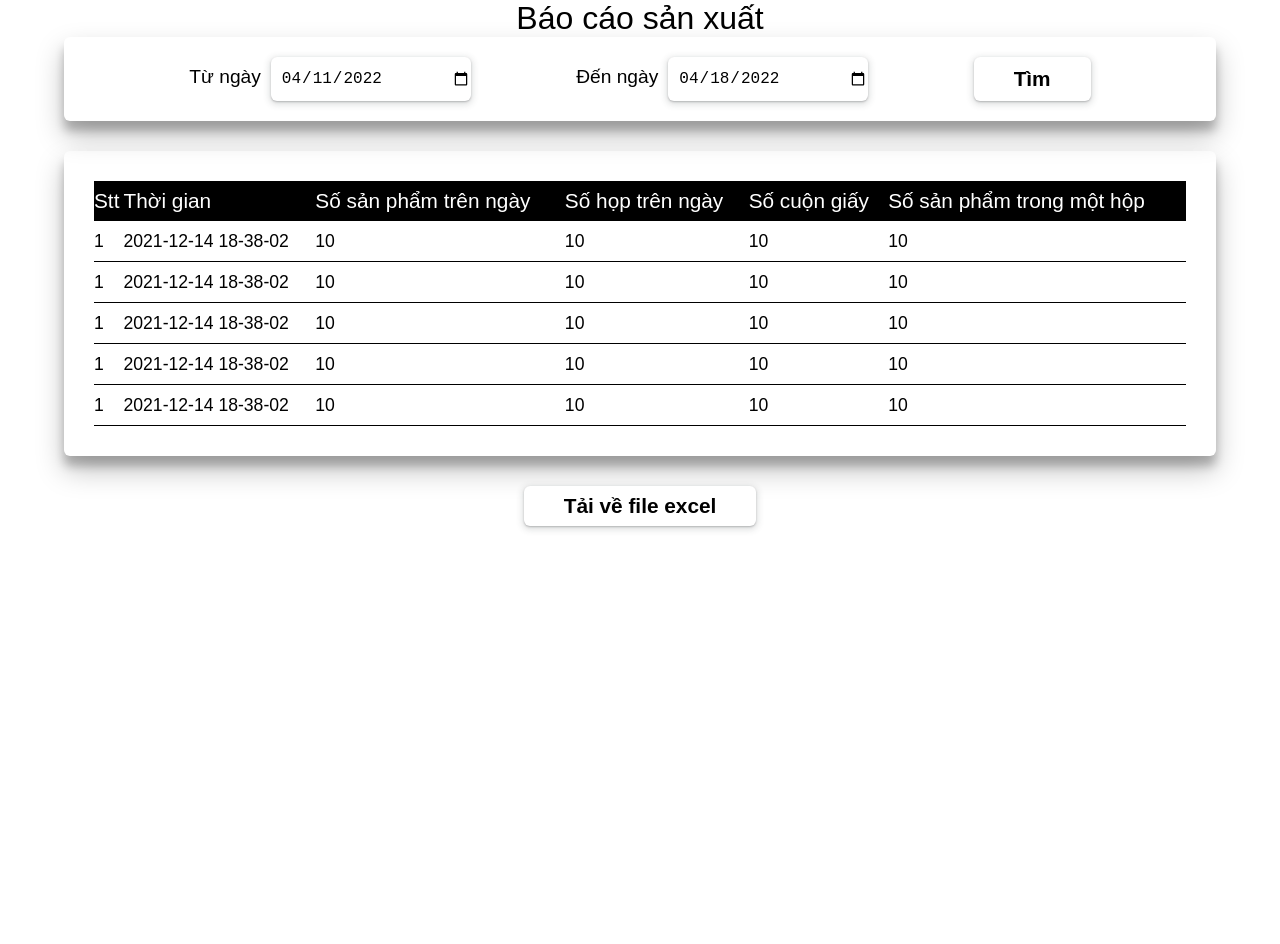
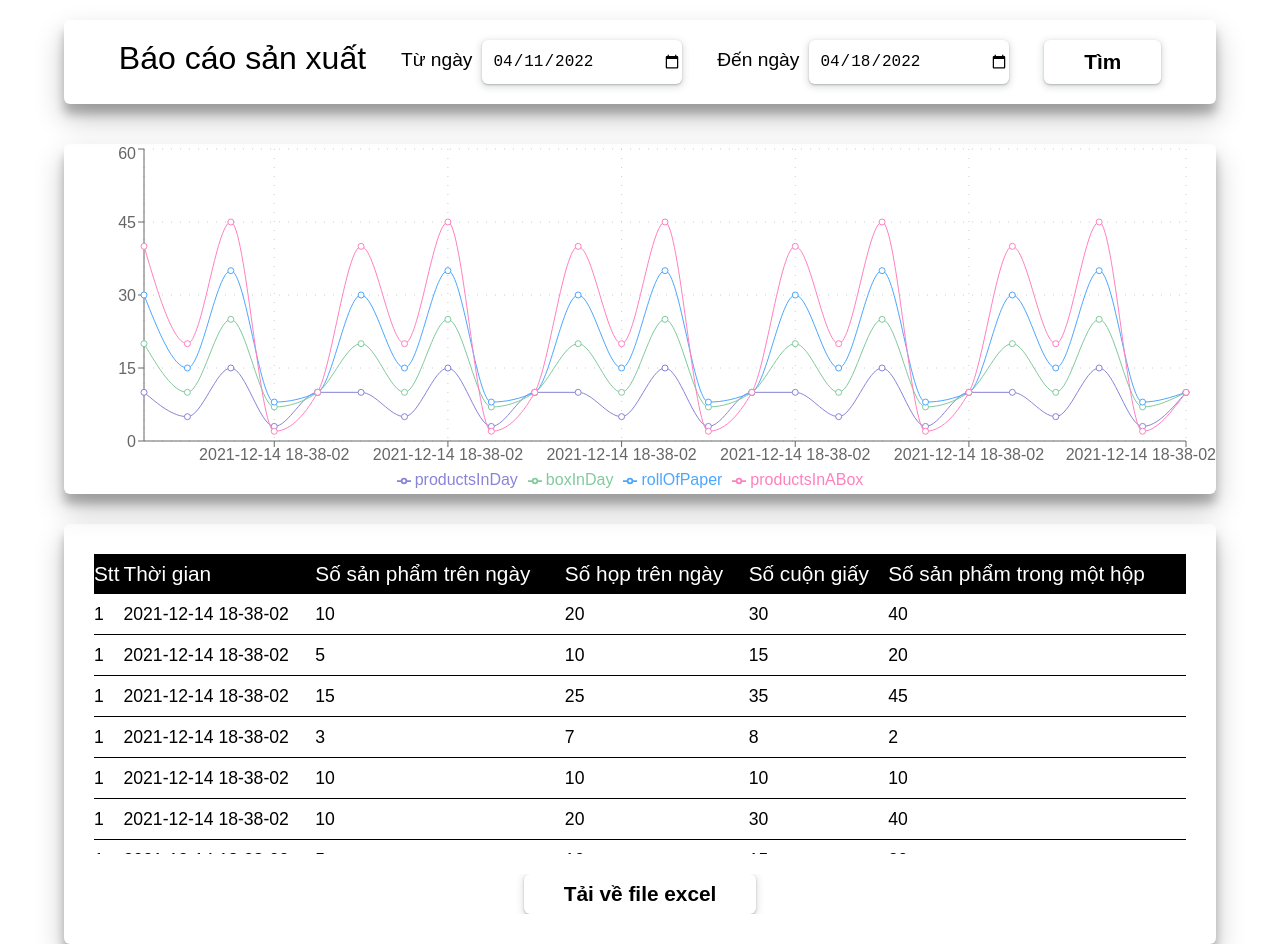
Before and after one commit to bravo680git/btl-plc-scada-web-app, a React (Create React App) app: page /report in a window 1280 px wide. Before the commit the page ends 800 px from the top, so only its background shows below. Built offline with nearby package versions, Linux system fonts and the light colour scheme.

Commit message:
style in dark mode, create report chart

```diff
--- a/package.json
+++ b/package.json
@@ -7,10 +7,11 @@
     "@testing-library/react": "^13.1.1",
     "@testing-library/user-event": "^13.5.0",
     "axios": "^0.26.1",
-    "react": "^18.0.0",
-    "react-dom": "^18.0.0",
+    "react": "^17.0.0",
+    "react-dom": "^17.0.0",
     "react-router-dom": "^6.3.0",
     "react-scripts": "5.0.1",
+    "recharts": "^2.1.9",
     "web-vitals": "^2.1.4"
   },
   "scripts": {
--- a/src/components/systemAlarm/systemAlarm.css
+++ b/src/components/systemAlarm/systemAlarm.css
@@ -4,8 +4,7 @@
   margin: 50px auto;
   padding: 20px;
   height: 400px;
-  box-shadow: rgba(0, 0, 0, 0.25) 0px 14px 28px,
-    rgba(0, 0, 0, 0.22) 0px 10px 10px;
+  box-shadow: var(--main-shadow);
 }
 
 .systemAlarm__title {
--- a/src/components/systemReport/SystemReport.jsx
+++ b/src/components/systemReport/SystemReport.jsx
@@ -1,8 +1,53 @@
 import { useState } from "react";
+import {
+  LineChart,
+  Line,
+  Legend,
+  Tooltip,
+  XAxis,
+  YAxis,
+  CartesianGrid,
+  ResponsiveContainer,
+} from "recharts";
 import "./systemReport.css";
 
 function SystemReport() {
   const data = [
+    {
+      id: 1,
+      dateTime: "2021-12-14 18-38-02",
+      productsInDay: 10,
+      boxInDay: 20,
+      rollOfPaper: 30,
+      productsInABox: 40,
+    },
+    {
+      id: 1,
+      dateTime: "2021-12-14 18-38-02",
+      productsInDay: 5,
+      boxInDay: 10,
+      rollOfPaper: 15,
+      productsInABox: 20,
+    },
+
+    {
+      id: 1,
+      dateTime: "2021-12-14 18-38-02",
+      productsInDay: 15,
+      boxInDay: 25,
+      rollOfPaper: 35,
+      productsInABox: 45,
+    },
+
+    {
+      id: 1,
+      dateTime: "2021-12-14 18-38-02",
+      productsInDay: 3,
+      boxInDay: 7,
+      rollOfPaper: 8,
+      productsInABox: 2,
+    },
+
     {
       id: 1,
       dateTime: "2021-12-14 18-38-02",
@@ -15,9 +60,34 @@ function SystemReport() {
       id: 1,
       dateTime: "2021-12-14 18-38-02",
       productsInDay: 10,
+      boxInDay: 20,
+      rollOfPaper: 30,
+      productsInABox: 40,
+    },
+    {
+      id: 1,
+      dateTime: "2021-12-14 18-38-02",
+      productsInDay: 5,
       boxInDay: 10,
-      rollOfPaper: 10,
-      productsInABox: 10,
+      rollOfPaper: 15,
+      productsInABox: 20,
+    },
+
+    {
+      id: 1,
+      dateTime: "2021-12-14 18-38-02",
+      productsInDay: 15,
+      boxInDay: 25,
+      rollOfPaper: 35,
+      productsInABox: 45,
+    },
+    {
+      id: 1,
+      dateTime: "2021-12-14 18-38-02",
+      productsInDay: 3,
+      boxInDay: 7,
+      rollOfPaper: 8,
+      productsInABox: 2,
     },
 
     {
@@ -28,6 +98,40 @@ function SystemReport() {
       rollOfPaper: 10,
       productsInABox: 10,
     },
+    {
+      id: 1,
+      dateTime: "2021-12-14 18-38-02",
+      productsInDay: 10,
+      boxInDay: 20,
+      rollOfPaper: 30,
+      productsInABox: 40,
+    },
+    {
+      id: 1,
+      dateTime: "2021-12-14 18-38-02",
+      productsInDay: 5,
+      boxInDay: 10,
+      rollOfPaper: 15,
+      productsInABox: 20,
+    },
+
+    {
+      id: 1,
+      dateTime: "2021-12-14 18-38-02",
+      productsInDay: 15,
+      boxInDay: 25,
+      rollOfPaper: 35,
+      productsInABox: 45,
+    },
+
+    {
+      id: 1,
+      dateTime: "2021-12-14 18-38-02",
+      productsInDay: 3,
+      boxInDay: 7,
+      rollOfPaper: 8,
+      productsInABox: 2,
+    },
 
     {
       id: 1,
@@ -36,6 +140,83 @@ function SystemReport() {
       boxInDay: 10,
       rollOfPaper: 10,
       productsInABox: 10,
+    },
+    {
+      id: 1,
+      dateTime: "2021-12-14 18-38-02",
+      productsInDay: 10,
+      boxInDay: 20,
+      rollOfPaper: 30,
+      productsInABox: 40,
+    },
+    {
+      id: 1,
+      dateTime: "2021-12-14 18-38-02",
+      productsInDay: 5,
+      boxInDay: 10,
+      rollOfPaper: 15,
+      productsInABox: 20,
+    },
+
+    {
+      id: 1,
+      dateTime: "2021-12-14 18-38-02",
+      productsInDay: 15,
+      boxInDay: 25,
+      rollOfPaper: 35,
+      productsInABox: 45,
+    },
+
+    {
+      id: 1,
+      dateTime: "2021-12-14 18-38-02",
+      productsInDay: 3,
+      boxInDay: 7,
+      rollOfPaper: 8,
+      productsInABox: 2,
+    },
+
+    {
+      id: 1,
+      dateTime: "2021-12-14 18-38-02",
+      productsInDay: 10,
+      boxInDay: 10,
+      rollOfPaper: 10,
+      productsInABox: 10,
+    },
+    {
+      id: 1,
+      dateTime: "2021-12-14 18-38-02",
+      productsInDay: 10,
+      boxInDay: 20,
+      rollOfPaper: 30,
+      productsInABox: 40,
+    },
+    {
+      id: 1,
+      dateTime: "2021-12-14 18-38-02",
+      productsInDay: 5,
+      boxInDay: 10,
+      rollOfPaper: 15,
+      productsInABox: 20,
+    },
+
+    {
+      id: 1,
+      dateTime: "2021-12-14 18-38-02",
+      productsInDay: 15,
+      boxInDay: 25,
+      rollOfPaper: 35,
+      productsInABox: 45,
+    },
+
+    {
+      id: 1,
+      dateTime: "2021-12-14 18-38-02",
+      productsInDay: 3,
+      boxInDay: 7,
+      rollOfPaper: 8,
+      productsInABox: 2,
     },
 
     {
@@ -47,7 +228,6 @@ function SystemReport() {
       productsInABox: 10,
     },
   ];
-
   const [fromDate, setFromDate] = useState(() => {
     const nowDate = new Date();
     const prevDate = new Date(nowDate.setDate(nowDate.getDate() - 7));
@@ -60,9 +240,8 @@ function SystemReport() {
 
   return (
     <div className="systemReport__container">
-      <p className="systemReport__title">Báo cáo sản xuất</p>
-
       <div className="systemReport__filter">
+        <p className="systemReport__title">Báo cáo sản xuất</p>
         <div>
           <label htmlFor="fromDate">Từ ngày</label>
           <input
@@ -83,6 +262,25 @@ function SystemReport() {
           />
         </div>
         <button>Tìm</button>
+      </div>
+
+      <div className="systemReport__chart">
+        <ResponsiveContainer>
+          <LineChart
+            data={data}
+            margin={{ top: 5, right: 30, left: 20, bottom: 5 }}
+          >
+            <CartesianGrid strokeDasharray="1 8" />
+            <XAxis dataKey="dateTime" />
+            <YAxis />
+            <Tooltip />
+            <Legend />
+            <Line type="monotone" dataKey="productsInDay" stroke="#8884d8" />
+            <Line type="monotone" dataKey="boxInDay" stroke="#82ca9d" />
+            <Line type="monotone" dataKey="rollOfPaper" stroke="#4da6ff" />
+            <Line type="monotone" dataKey="productsInABox" stroke="#ff80bf" />
+          </LineChart>
+        </ResponsiveContainer>
       </div>
 
       <div className="systemReport__table">
@@ -113,10 +311,10 @@ function SystemReport() {
             </tbody>
           </table>
         </div>
-      </div>
 
-      <div className="systemReport__printBtn">
-        <button>Tải về file excel</button>
+        <div className="systemReport__printBtn">
+          <button>Tải về file excel</button>
+        </div>
       </div>
     </div>
   );
--- a/src/components/systemReport/systemReport.css
+++ b/src/components/systemReport/systemReport.css
@@ -7,14 +7,14 @@
 }
 
 .systemReport__filter {
-  box-shadow: rgba(0, 0, 0, 0.25) 0px 14px 28px,
-    rgba(0, 0, 0, 0.22) 0px 10px 10px;
+  box-shadow: var(--main-shadow);
   display: flex;
   justify-content: space-evenly;
   padding: 20px;
   width: 90%;
   margin: 0 auto;
   border-radius: 6px;
+  margin-top: 20px;
 }
 
 .systemReport__filter label {
@@ -29,23 +29,33 @@
   width: 200px;
   border-radius: 6px;
   border: none;
-  box-shadow: rgba(60, 64, 67, 0.3) 0px 1px 2px 0px,
-    rgba(60, 64, 67, 0.15) 0px 2px 6px 2px;
+  box-shadow: var(--sub-shadow);
+  background-color: var(--bg);
+  color: var(--txt);
+}
+
+.systemReport__chart {
+  width: 90%;
+  margin: 0 auto;
+  height: 350px;
+  box-shadow: var(--main-shadow);
+  margin-top: 40px;
+  border-radius: 6px;
+  color: var(--txt);
 }
 
 .systemReport__table {
   width: 90%;
   margin: 0 auto;
   border-radius: 6px;
-  box-shadow: rgba(0, 0, 0, 0.25) 0px 14px 28px,
-    rgba(0, 0, 0, 0.22) 0px 10px 10px;
+  box-shadow: var(--main-shadow);
   margin-top: 30px;
   padding: 30px;
 }
 
 .systemReport__table > div {
   overflow-y: scroll;
-  max-height: 400px;
+  max-height: 300px;
 }
 
 .systemReport__table table {
@@ -70,6 +80,6 @@
 }
 
 .systemReport__printBtn {
-  margin-top: 30px;
+  margin-top: 20px;
   text-align: center;
 }
--- a/src/components/systemStatus/systemStatus.css
+++ b/src/components/systemStatus/systemStatus.css
@@ -1,8 +1,7 @@
 .systemStatus__container {
   width: 90%;
   height: fit-content;
-  box-shadow: rgba(0, 0, 0, 0.25) 0px 14px 28px,
-    rgba(0, 0, 0, 0.22) 0px 10px 10px;
+  box-shadow: var(--main-shadow);
   border-radius: 8px;
   margin: 20px auto;
   padding: 20px;
--- a/src/index.css
+++ b/src/index.css
@@ -36,11 +36,12 @@ tbody td {
 }
 
 button {
+  color: var(--txt);
+  background-color: var(--bg);
   padding: 8px 40px;
   font-size: 130%;
   font-weight: 600;
-  box-shadow: rgba(60, 64, 67, 0.3) 0px 1px 2px 0px,
-    rgba(60, 64, 67, 0.15) 0px 2px 6px 2px;
+  box-shadow: var(--sub-shadow);
   border: none;
   border-radius: 6px;
   background-color: var(--bg);
@@ -56,10 +57,16 @@ html[data-theme="light"] {
   --bg: white;
   --txt: black;
   --border: black;
+  --main-shadow: rgba(0, 0, 0, 0.25) 0px 14px 28px,
+    rgba(0, 0, 0, 0.22) 0px 10px 10px;
+  --sub-shadow: rgba(60, 64, 67, 0.3) 0px 1px 2px 0px,
+    rgba(60, 64, 67, 0.15) 0px 2px 6px 2px;
 }
 
 html[data-theme="dark"] {
-  --bg: rgb(3, 3, 56);
-  --txt: rgba(255, 255, 255, 0.829);
+  --bg: #18191a;
+  --txt: white;
   --border: rgba(255, 255, 255, 0.438);
+  --main-shadow: 0 0 0 1px rgba(255, 255, 255, 0.171);
+  --sub-shadow: rgba(6, 116, 241, 0.3) 0px 0px 0px 2px;
 }
```
Also changed, not shown: src/index.js (+4 -4 lines), 1 other file (tests, documents, lock files or other folders).
